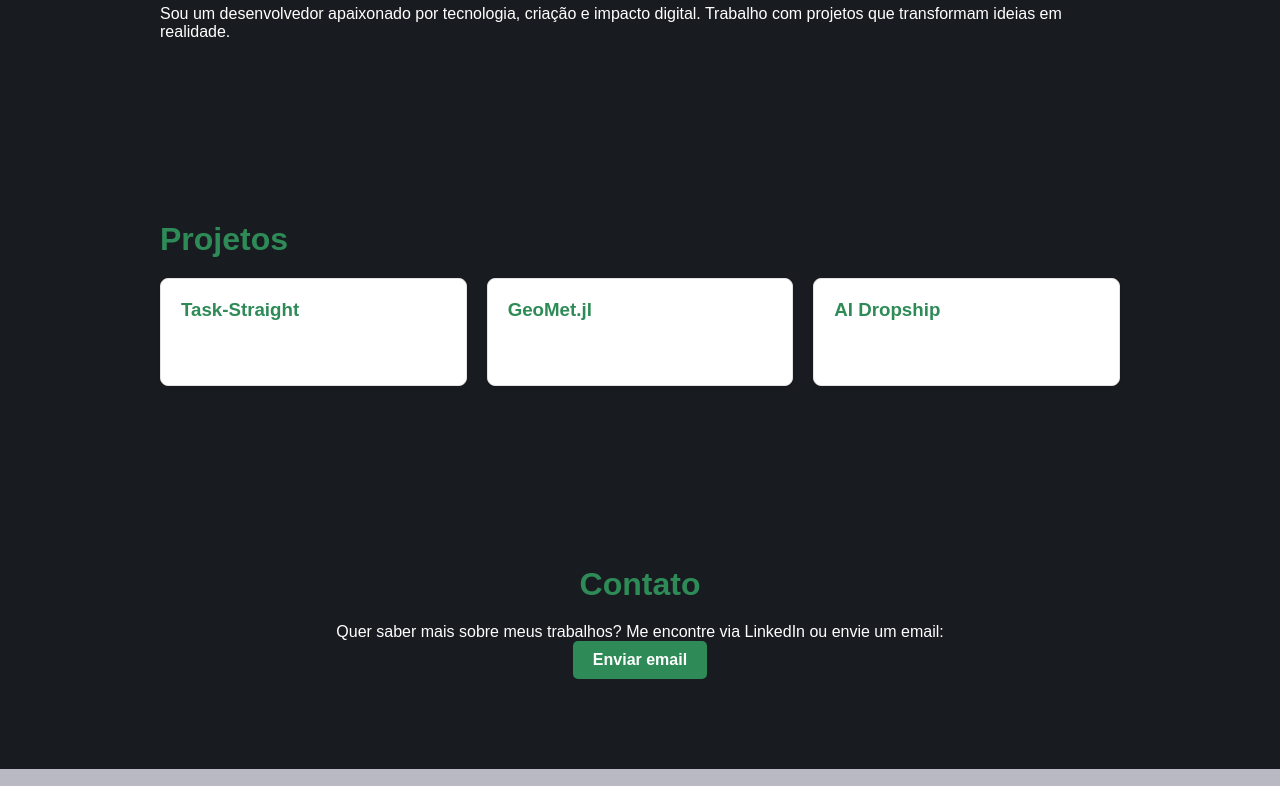
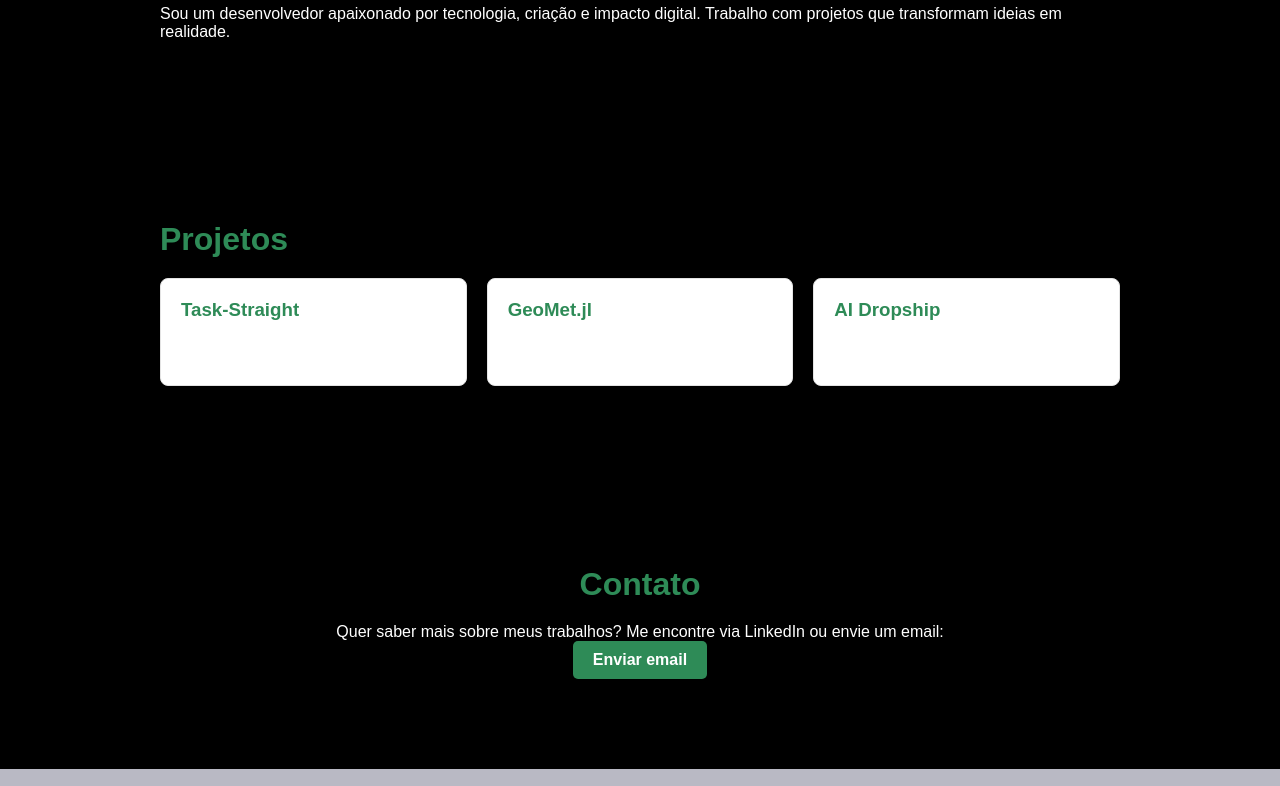
Before and after one commit to JoaoVGuerra06/Curriculojv, a plain HTML site: page index.html in a window 1280 px wide. Shown: the part 632-1418 px from the top of the page. Drawn offline with Linux system fonts and the light colour scheme; a web font is replaced by a local one.

Commit message:
Atualizar o style.css

```diff
--- a/style.css
+++ b/style.css
@@ -1,5 +1,5 @@
 :root {
-  --cor-fundo: #181c21;
+  --cor-fundo: black;
   --cor-texto: #fff;
   --cor-accento: #2E8B57;
   --cor-header: #181c21;
```
